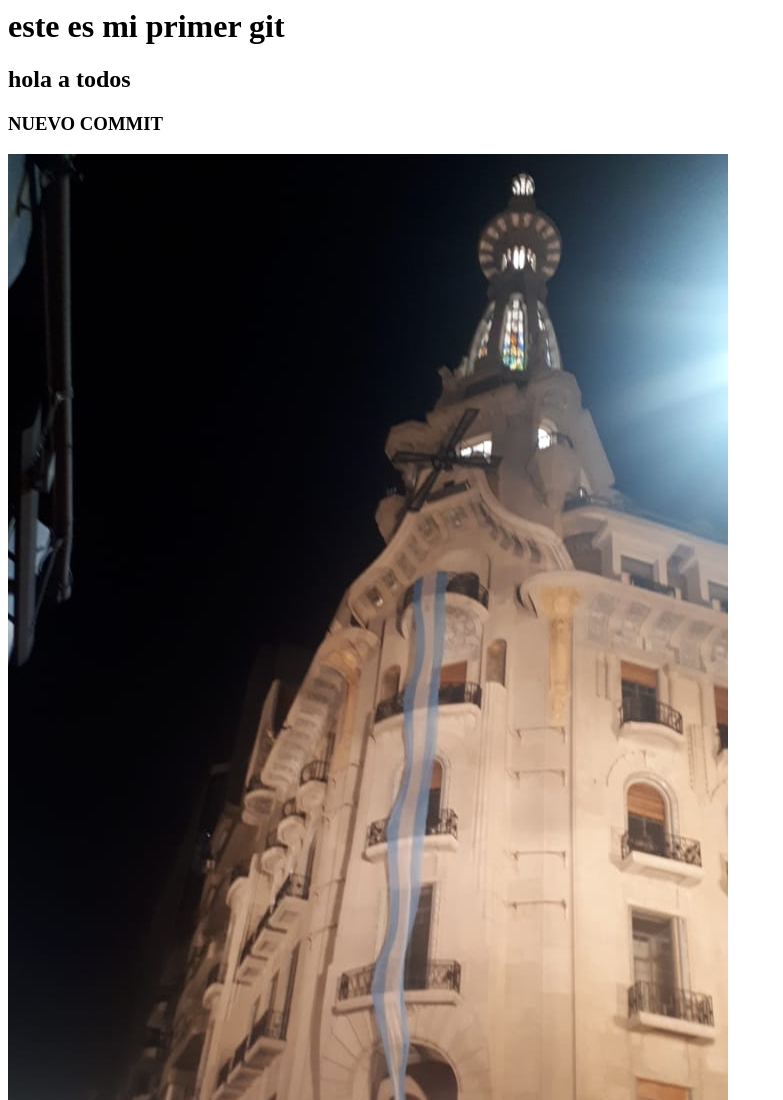
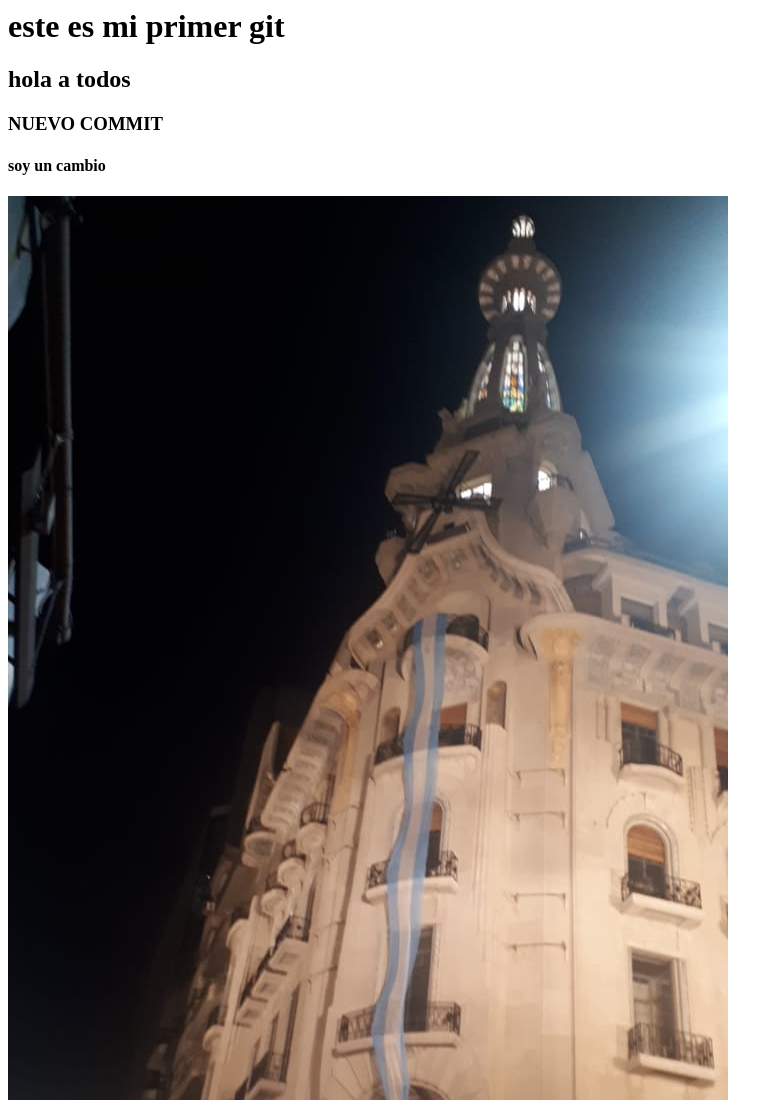
Before and after one commit to Rodmor84/nucbarodmor, a plain HTML site: page index.html in a window 1280 px wide. Shown: the top 1100 px of the page, without its empty margins (0-783 px from the left). Drawn offline with Linux system fonts and the light colour scheme.

Commit message:
commit con vsc

```diff
--- a/index.html
+++ b/index.html
@@ -7,6 +7,7 @@
     <H1>este es mi primer git</H1>
 <h2>hola a todos</h2>
 <h3>NUEVO COMMIT</h3>
+<h4>soy un cambio</h4>
 <img src="/imagenes/WhatsApp Image 2022-07-10 at 7.24.13 PM.jpeg" >
 <img src="/imagenes/WhatsApp Image 2022-07-15 at 8.24.39 PM.jpeg" >
 </body>
```
